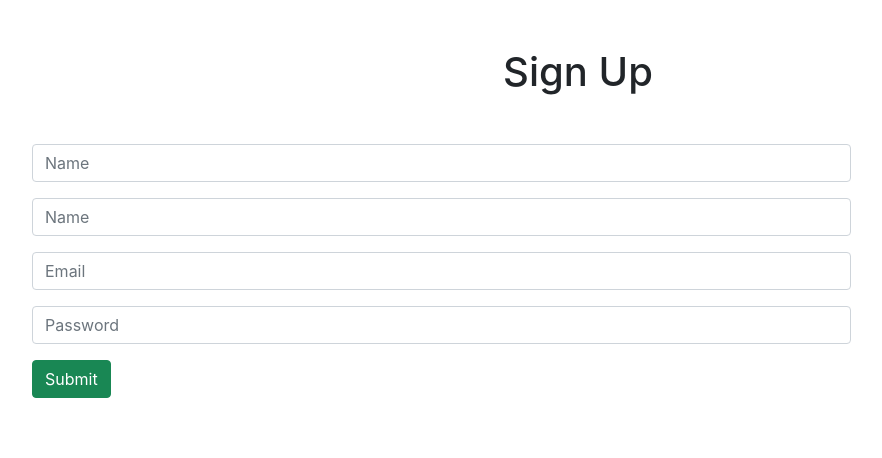
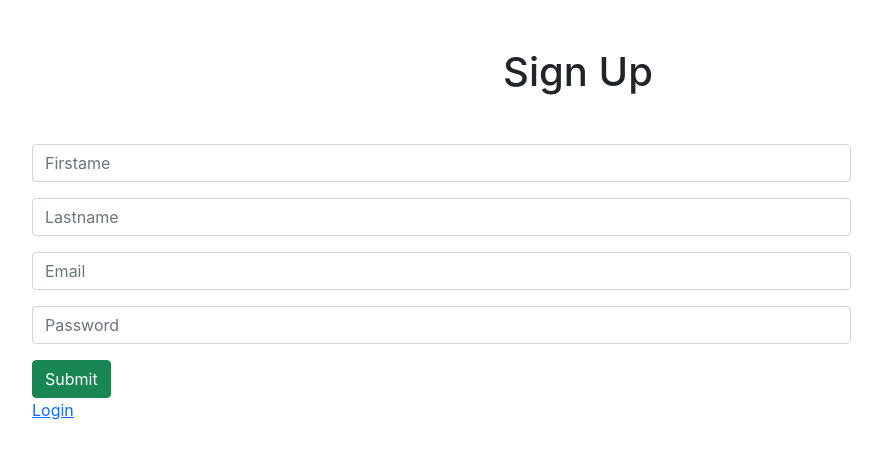
Before and after one commit to AkinolaAdewole/PORTAL---PERNStack, a React (Create React App) app in the folder client/: page / in a window 1280 px wide. Shown: the top 458 px of the page, without its empty margins (62-944 px from the left). Built offline with nearby package versions, Linux system fonts and the light colour scheme.

Commit message:
client side signUp authentication

```diff
--- a/client/src/components/Login.jsx
+++ b/client/src/components/Login.jsx
@@ -1,5 +1,6 @@
 import React, { useState } from 'react'
 import { toast } from 'react-toastify';
+import { Link } from 'react-router-dom';
 
 const Login = ({setAuth}) => {
     const [inputs, setInputs]=useState({
@@ -17,26 +18,24 @@ const Login = ({setAuth}) => {
         e.preventDefault();
         try {
             const body={email,password};
+
             const response = await fetch(
-                "http://localhost:5018/login",
+                "http://localhost:5020/login",
                 {
                     method:"POST",
                     headers:{
-                        "content-type":"application/json"
+                        "Content-Type":"application/json"
                     },
                     body:JSON.stringify(body)
                 }
             );
 
             const parseRes=await response.json();
-            if(parseRes.jwtToken){
+            console.log(parseRes);
                 localStorage.setItem("token",parseRes.jwtToken);
                 setAuth(true);
                 toast.success("Logged in successfuly");
-            } else{
-                setAuth(false);
-                toast.error(parseRes);
-            }
+
         } catch (err) {
             console.error(err);
         }
@@ -61,9 +60,10 @@ const Login = ({setAuth}) => {
                             onChange={(e)=>onChange(e)}
                             />
 
+                        <button className='btn btn-success'>Login</button>
+                    </form>
 
-                        <button onClick={()=>setAuth(true)}>Auth</button>
-                    </form>
+                    <Link to='/'>Sign Up</Link>
                 </div>
             </div>
        </div>
--- a/client/src/components/SignUp.jsx
+++ b/client/src/components/SignUp.jsx
@@ -1,4 +1,5 @@
 import React, { useState } from 'react'
+import { Link } from 'react-router-dom';
 
 const SignUp = ({setAuth}) => {
     const [inputs,setInputs]= useState({
@@ -66,10 +67,10 @@ const SignUp = ({setAuth}) => {
            <div className='col-9'>
                 <form action="" onSubmit={submit}>
                     <input type="text" className="form-control my-3" name='firstname'
-                    placeholder='Name' value={firstname} onChange={(e)=>onChange(e)} />
+                    placeholder='Firstame' value={firstname} onChange={(e)=>onChange(e)} />
 
                     <input type="text" className="form-control my-3" name='lastname'
-                    placeholder='Name' value={lastname} onChange={(e)=>onChange(e)}/>
+                    placeholder='Lastname' value={lastname} onChange={(e)=>onChange(e)}/>
 
                     <input type="email" className="form-control my-3" name='email'
                     placeholder='Email' value={email} onChange={(e)=>onChange(e)}/>
@@ -79,6 +80,7 @@ const SignUp = ({setAuth}) => {
 
                     <button className="btn btn-success btn-block">Submit</button>
                 </form>
+                <Link>Login</Link>
            </div>
        </div>
     </>
```
Also changed, not shown: 2 other files (tests, documents, lock files or other folders).
